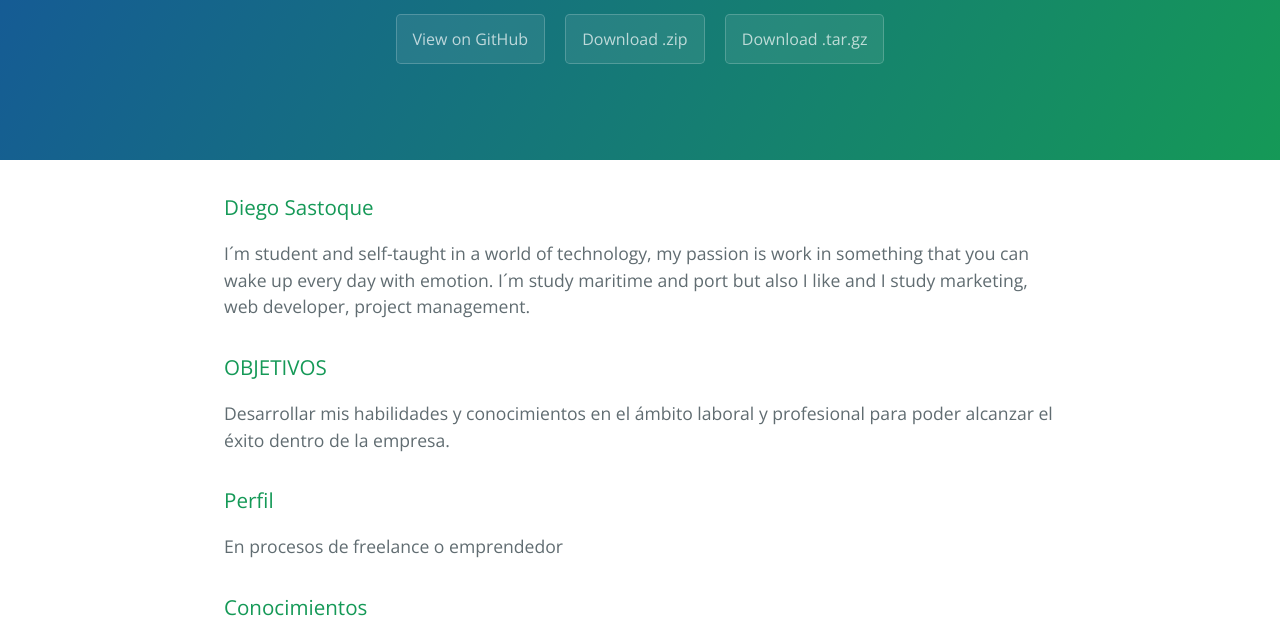
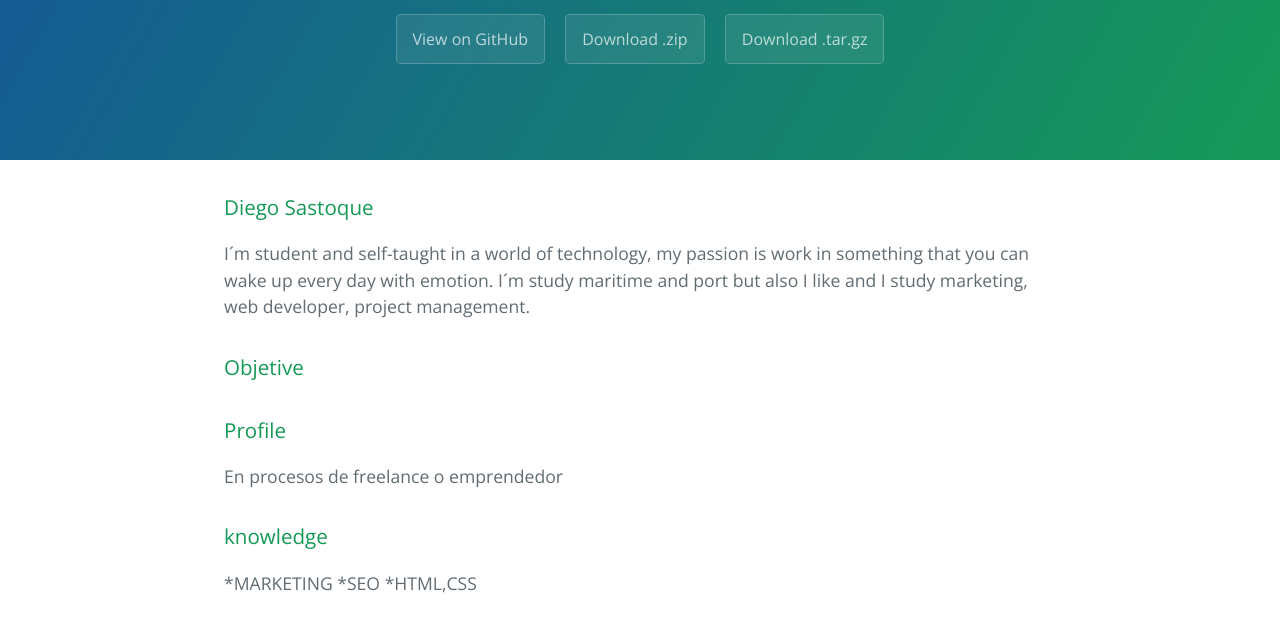
Before and after one commit to diegobeltran97/portafolio, a plain HTML site: page index.html in a window 1280 px wide. Shown: the part 176-800 px from the top of the page. Drawn offline with nearby package versions, Linux system fonts and the light colour scheme.

Commit message:
Create gh-pages branch via GitHub

```diff
--- a/index.html
+++ b/index.html
@@ -25,17 +25,15 @@
 <p>I´m student and self-taught in a world of technology, my passion is work in something that you can wake up every day with emotion. I´m study maritime and port but also I like and I study marketing, web developer, project management.</p>
 
 <h3>
-<a id="objetivos" class="anchor" href="#objetivos" aria-hidden="true"><span aria-hidden="true" class="octicon octicon-link"></span></a>OBJETIVOS</h3>
-
-<p>Desarrollar mis habilidades y conocimientos en el ámbito laboral y profesional para poder alcanzar el éxito dentro de la empresa.</p>
+<a id="objetive" class="anchor" href="#objetive" aria-hidden="true"><span aria-hidden="true" class="octicon octicon-link"></span></a>Objetive</h3>
 
 <h3>
-<a id="perfil" class="anchor" href="#perfil" aria-hidden="true"><span aria-hidden="true" class="octicon octicon-link"></span></a>Perfil</h3>
+<a id="profile" class="anchor" href="#profile" aria-hidden="true"><span aria-hidden="true" class="octicon octicon-link"></span></a>Profile</h3>
 
 <p>En procesos de freelance o emprendedor</p>
 
 <h3>
-<a id="conocimientos" class="anchor" href="#conocimientos" aria-hidden="true"><span aria-hidden="true" class="octicon octicon-link"></span></a>Conocimientos</h3>
+<a id="knowledge" class="anchor" href="#knowledge" aria-hidden="true"><span aria-hidden="true" class="octicon octicon-link"></span></a>knowledge</h3>
 
 <p>*MARKETING
 *SEO
--- a/params.json
+++ b/params.json
@@ -1,7 +1,7 @@
 {
   "name": "Portafolio",
   "tagline": "",
-  "body": "### Diego Sastoque\r\n I´m student and self-taught in a world of technology, my passion is work in something that you can wake up every day with emotion. I´m study maritime and port but also I like and I study marketing, web developer, project management.\r\n\r\n### OBJETIVOS\r\nDesarrollar mis habilidades y conocimientos en el ámbito laboral y profesional para poder alcanzar el éxito dentro de la empresa.\r\n\r\n### Perfil\r\nEn procesos de freelance o emprendedor\r\n\r\n### Conocimientos\r\n*MARKETING\r\n*SEO\r\n*HTML,CSS\r\n\r\n### Aprendiendo\r\n* JAVASCRIPT\r\n* ANALITICA DE DATOS\r\n* CONTENT STRATEGY\r\n\r\n",
+  "body": "### Diego Sastoque\r\nI´m student and self-taught in a world of technology, my passion is work in something that you can wake up every day with emotion. I´m study maritime and port but also I like and I study marketing, web developer, project management.\r\n\r\n### Objetive\r\n\r\n\r\n### Profile\r\nEn procesos de freelance o emprendedor\r\n\r\n### knowledge\r\n*MARKETING\r\n*SEO\r\n*HTML,CSS\r\n\r\n\r\n### Aprendiendo\r\n* JAVASCRIPT\r\n* ANALITICA DE DATOS\r\n* CONTENT STRATEGY\r\n\r\n",
   "google": "",
   "note": "Don't delete this file! It's used internally to help with page regeneration."
 }
```
